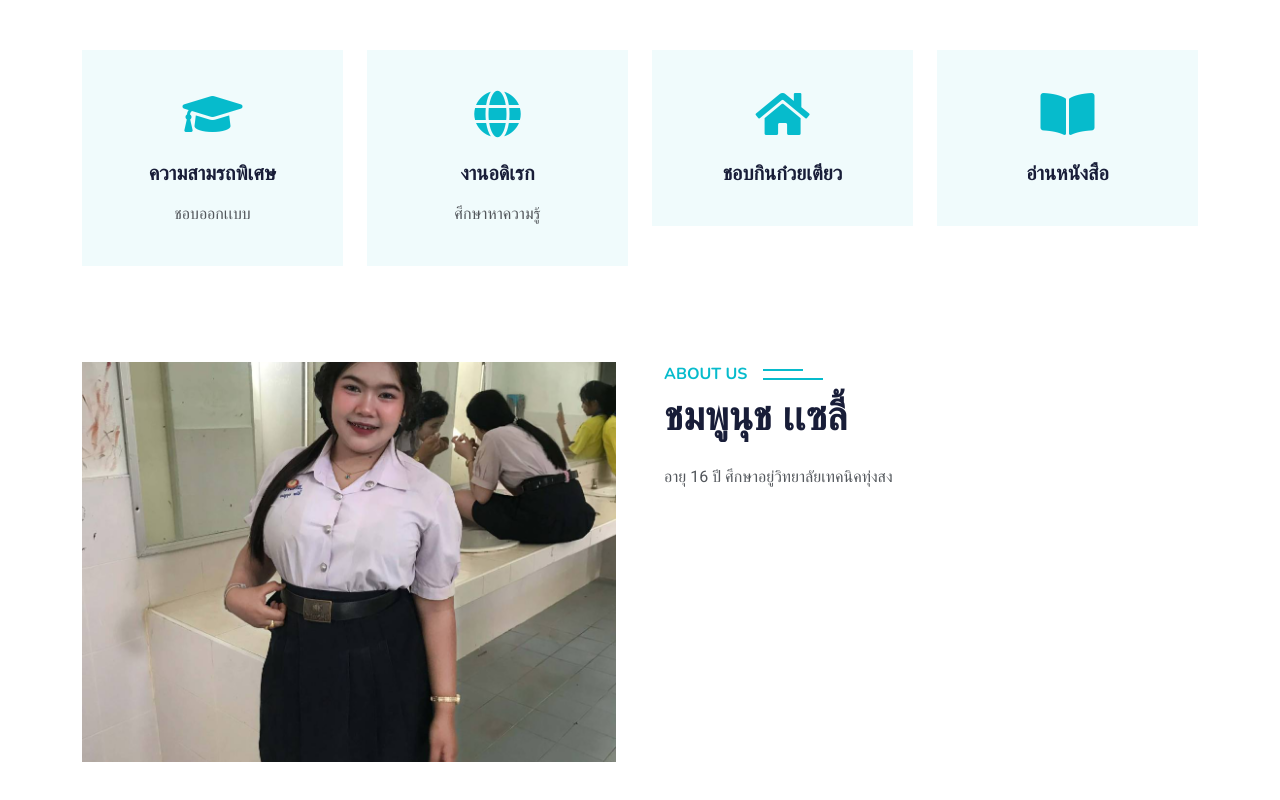
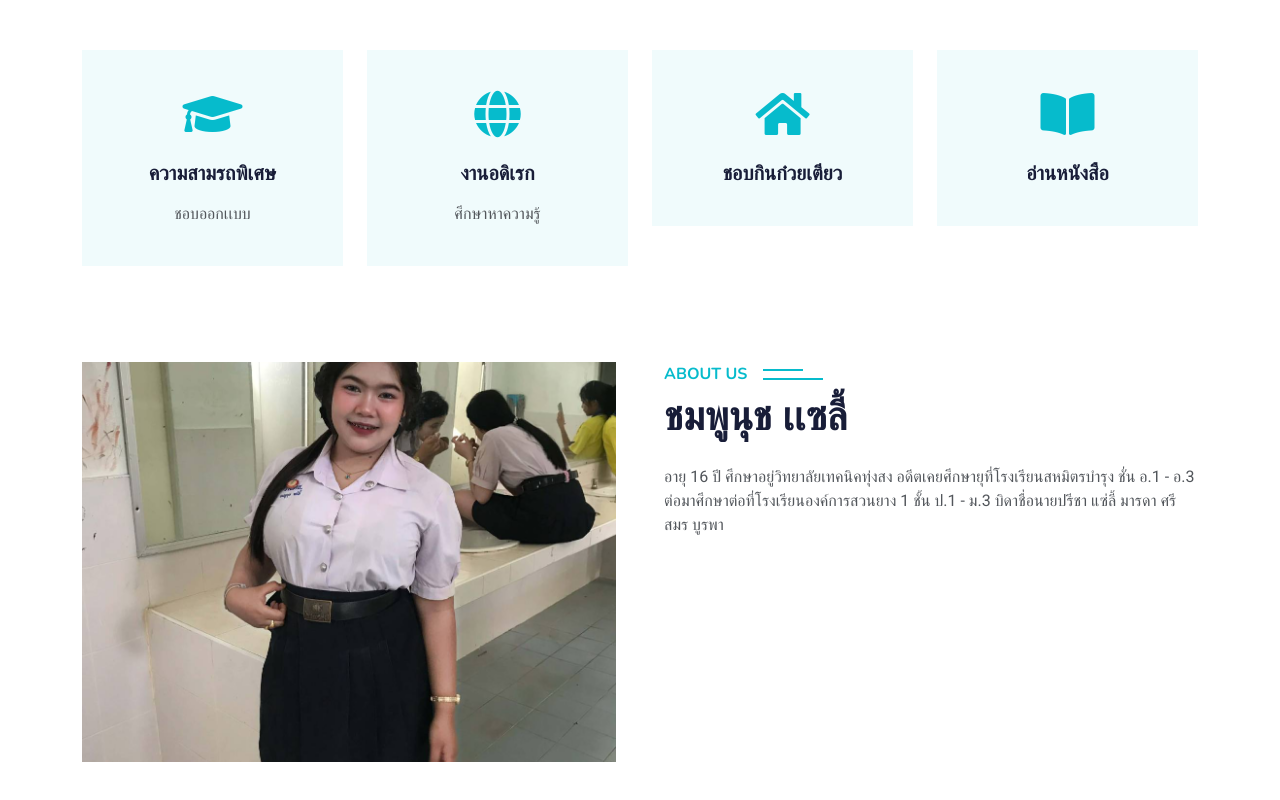
Before and after one commit to Poomlnwza555/-_-, a plain HTML site: page index.html in a window 1280 px wide. Shown: the part 1856-2656 px from the top of the page. Drawn offline with nearby package versions, Linux system fonts and the light colour scheme.

Commit message:
Add files via upload

```diff
--- a/index.html
+++ b/index.html
@@ -163,7 +163,8 @@
                 <div class="col-lg-6 wow fadeInUp" data-wow-delay="0.3s">
                     <h6 class="section-title bg-white text-start text-primary pe-3">About Us</h6>
                     <h1 class="mb-4">ชมพูนุช เเซลี้</h1>
-                    <p class="mb-4">อายุ 16 ปี ศึกษาอยู่วิทยาลัยเทคนิคทุ่งสง</p>
+                    <p class="mb-4">อายุ 16 ปี ศึกษาอยู่วิทยาลัยเทคนิคทุ่งสง อดีตเคยศึกษายุที่โรงเรียนสหมิตรบำรุง ชั่น อ.1 - อ.3
+ต่อมาศึกษาต่อที่โรงเรียนองค์การสวนยาง 1 ชั้น ป.1 - ม.3 บิดาชื่อนายปรีชา แซ่ลี้ มารดา ศรีสมร บูรพา</p>
                                        <div class="row gy-2 gx-4 mb-4">
                         <div class="col-sm-6">
 
```
